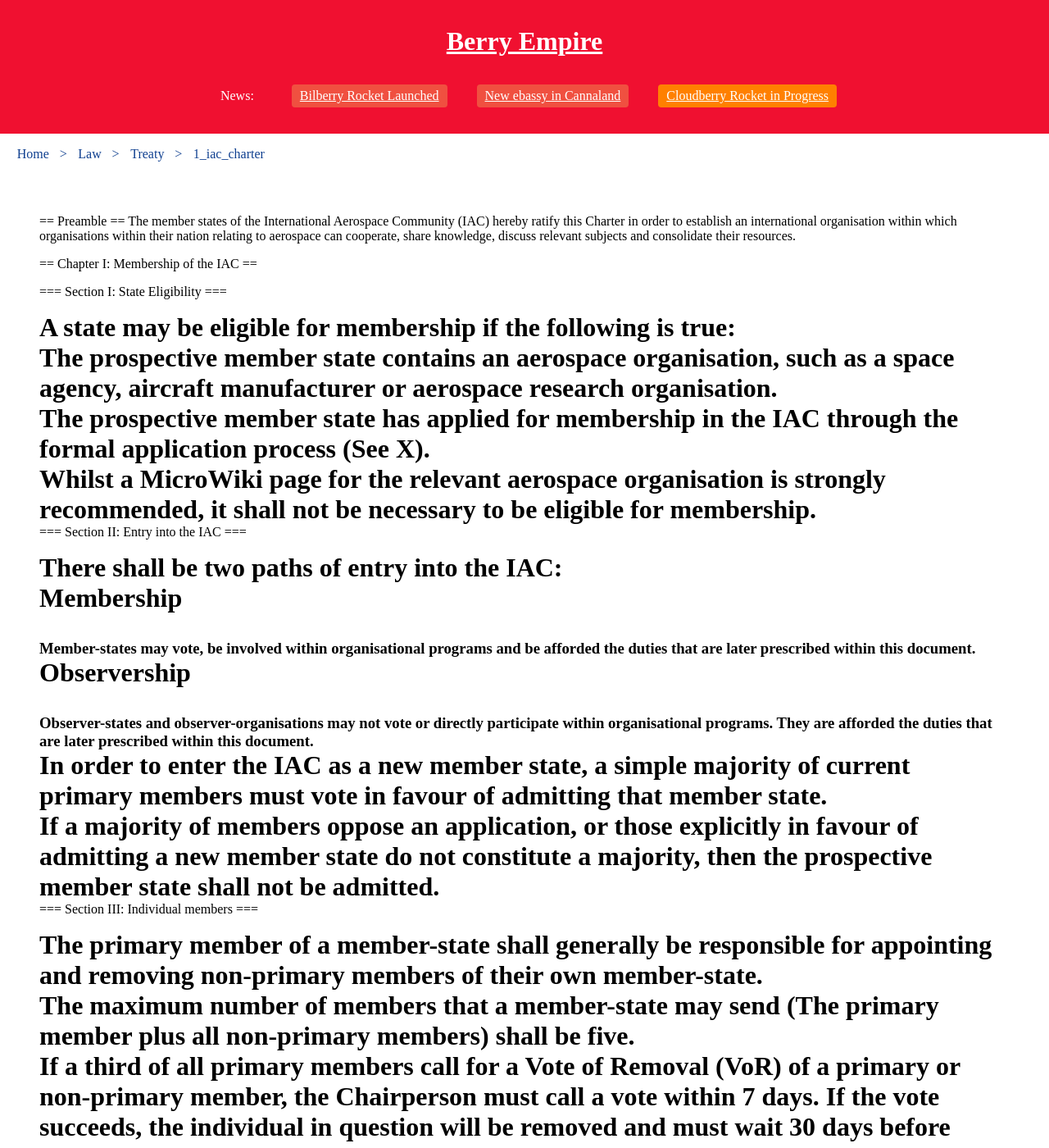
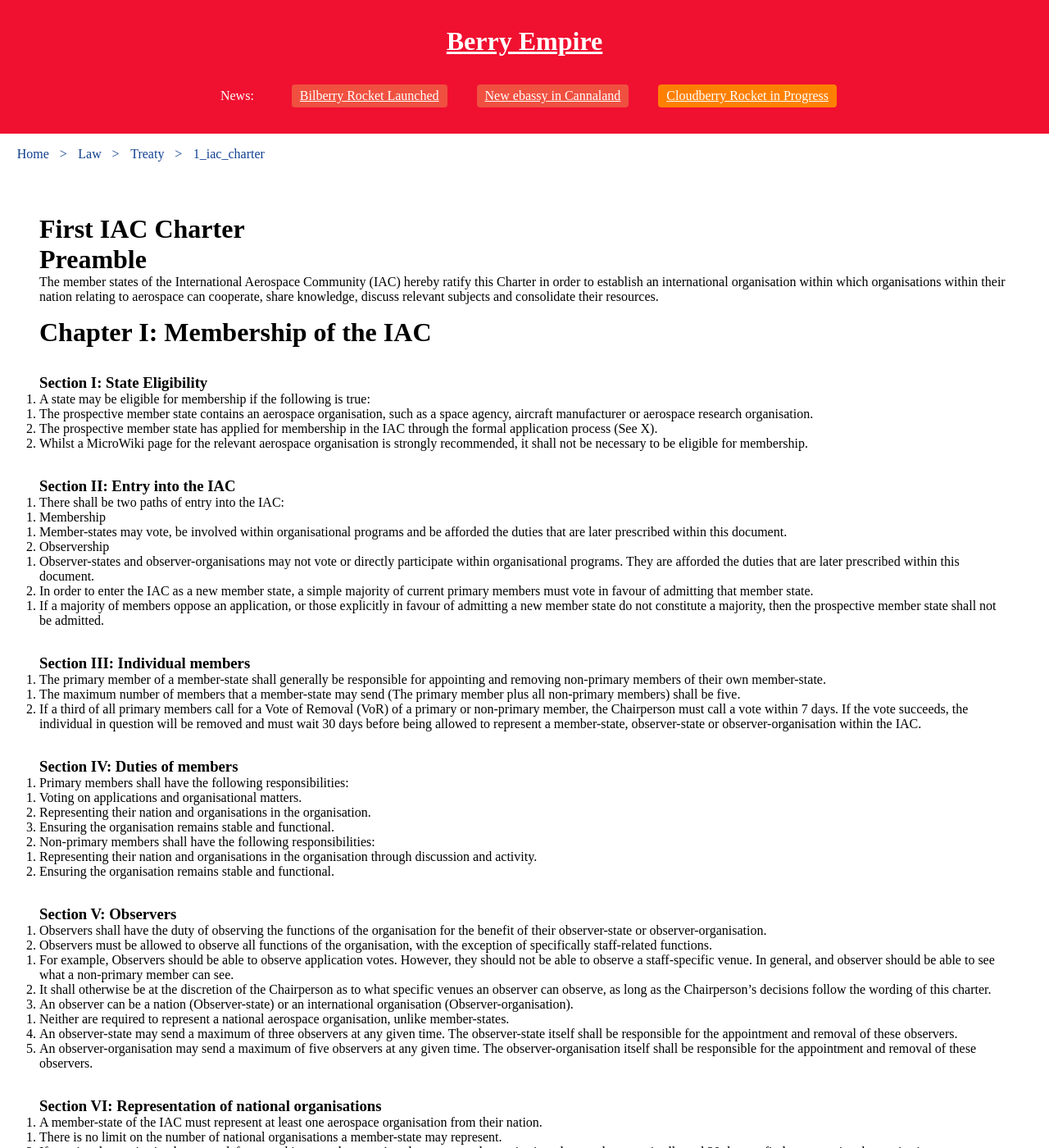
Before and after one commit to berryempire/berryempire.github.io, a Jekyll site: the page built from law/treaty/1_iac_charter.md, in a window 1280 px wide and 1400 px high. Shown: the whole window at 82% size. Built offline with Jekyll 4.4.1, drawn with Linux system fonts in a browser that asks for light colours; our own code applies the rules of GitHub Pages for plain Markdown files; some of the changed text lies outside the part shown.

Commit message:
Update 1_iac_charter.md

```diff
--- a/law/treaty/1_iac_charter.md
+++ b/law/treaty/1_iac_charter.md
@@ -1,126 +1,99 @@
-== Preamble ==
-The member states of the International Aerospace Community (IAC) hereby ratify this Charter in order to establish an international organisation within which organisations within their nation relating to aerospace can cooperate, share knowledge, discuss relevant subjects and consolidate their resources.
-
-== Chapter I: Membership of the IAC ==
-
-=== Section I: State Eligibility ===
-
-# A state may be eligible for membership if the following is true:
-## The prospective member state contains an aerospace organisation, such as a space agency, aircraft manufacturer or aerospace research organisation.
-## The prospective member state has applied for membership in the IAC through the formal application process (See X).
-# Whilst a MicroWiki page for the relevant aerospace organisation is strongly recommended, it shall not be necessary to be eligible for membership.
-
-=== Section II: Entry into the IAC ===
-
-# There shall be two paths of entry into the IAC:
-## Membership
-### Member-states may vote, be involved within organisational programs and be afforded the duties that are later prescribed within this document.
-## Observership
-### Observer-states and observer-organisations may not vote or directly participate within organisational programs. They are afforded the duties that are later prescribed within this document.
-# In order to enter the IAC as a new member state, a simple majority of current primary members must vote in favour of admitting that member state.
-## If a majority of members oppose an application, or those explicitly in favour of admitting a new member state do not constitute a majority, then the prospective member state shall not be admitted.
-
-=== Section III: Individual members ===
-
-# The primary member of a member-state shall generally be responsible for appointing and removing non-primary members of their own member-state.
-## The maximum number of members that a member-state may send (The primary member plus all non-primary members) shall be five.
-# If a third of all primary members call for a Vote of Removal (VoR) of a primary or non-primary member, the Chairperson must call a vote within 7 days. If the vote succeeds, the individual in question will be removed and must wait 30 days before being allowed to represent a member-state, observer-state or observer-organisation within the IAC.
-
-=== Section IV: Duties of members ===
-
-# Primary members shall have the following responsibilities:
-## Voting on applications and organisational matters.
-## Representing their nation and organisations in the organisation.
-## Ensuring the organisation remains stable and functional.
-# Non-primary members shall have the following responsibilities:
-## Representing their nation and organisations in the organisation through discussion and activity.
-## Ensuring the organisation remains stable and functional.
-
-=== Section V: Observers ===
-
-# Observers shall have the duty of observing the functions of the organisation for the benefit of their observer-state or observer-organisation.
-# Observers must be allowed to observe all functions of the organisation, with the exception of specifically staff-related functions.
-## For example, Observers should be able to observe application votes. However, they should not be able to observe a staff-specific venue. In general, and observer should be able to see what a non-primary member can see.
-## It shall otherwise be at the discretion of the Chairperson as to what specific venues an observer can observe, as long as the Chairperson’s decisions follow the wording of this charter.
-# An observer can be a nation (Observer-state) or an international organisation (Observer-organisation).
-## Neither are required to represent a national aerospace organisation, unlike member-states.
-# An observer-state may send a maximum of three observers at any given time. The observer-state itself shall be responsible for the appointment and removal of these observers.
-# An observer-organisation may send a maximum of five observers at any given time. The observer-organisation itself shall be responsible for the appointment and removal of these observers.
-
-=== Section VI: Representation of national organisations ===
-
-# A member-state of the IAC must represent at least one aerospace organisation from their nation.
-## There is no limit on the number of national organisations a member-state may represent.
-# If a national organisation becomes defunct, and is a member-state’s only represented organisation, the member-state is allowed 30 days to find a new national organisation to represent.
-
-=== Section VII: Removal of member-states ===
-
-# If a third of all primary members call for a Vote of Removal (VoR) of a fellow member-state, the Chairperson must call a vote within 7 days. If such a vote succeeds, the member-state is removed from the organisation, and must wait 30 days before reapplying.
-## This shall apply to member-states, not individuals.
-## This shall also not apply to national aerospace organisations within member-states.
-
-=== Section VIII: Withdrawal of member-states ===
-
-# If a member-state wishes to withdraw, the primary member must announce as such to the organisation.
-
-=== Section IX: Banning of member-states and individuals ===
-
-# If a third of all primary members call to ban a nation state, organisation or individual, the Chairperson must call a vote within 7 days. If the vote succeeds, the nation state, organisation or individual shall be banned from having any representation within the IAC.
-## This shall include being barred from being a primary member, non-primary member or observer for Individuals; being a member-state or observer state for a nation; being represented by any nation for an aerospace organisation; or observing for an international organisation.
-# An organisation, nation or individual may be barred regardless of whether they are a participant within the IAC.
-# A ban may be lifted at any time after a period of 30 days. If a third of all primary members call for a ban to be lifted, the Chairperson must call a vote within 7 days.
-## If the vote succeeds, the ban shall be lifted and the individual, organisation or nation shall be notified by the Chairperson.
-
-== Chapter II: Functions of the organisation ==
-
-=== Section I: The Chairperson ===
-
-# The Chairperson shall have the following responsibilities:
-## All responsibilities of primary members.
-## Organising votes on applications and organisational matters.
-### This shall include calling and ending such votes.
-## Representing the organisation overall.
-## Moderating the organisation’s discussions.
-## Enforcing votes.
-## Managing program Administrators.
-## Keeping a record of votes and statues.
-# The Chairperson shall operate on a rotor system. Every two months, at midnight on the first of the month, a new Chairperson shall take up the position.
-## The rotor shall move between primary members in order of the date of entry of their member-state.
-## At the end of the rotor, the cycle shall begin again at the beginning.
-## Where new members join, they shall be added to the rotor of the next cycle.
-
-=== Section II: The Applications Officer ===
-
-# The Applications Officer shall be responsible handling the application form, and notifying the organisation of any new applicants.
-# The Applications Officer shall be appointed by the Chairperson, and confirmed by vote. Both of these must be met for an individual to assume the position.
-# The Applications Officer must be either a primary or non-primary member of a member-state.
-
-=== Section III: Voting ===
-
-# All votes shall require a simple majority of all member-states to succeed.
-## The only exception to this is the ratification of a new Charter, which shall require a unanimous vote to succeed.
-# On all votes, Delegates must be offered three options for which to vote for: Support, Abstain and Oppose.
-# Every member-state shall be afforded one vote.
-## The primary member of that member-state shall be responsible for voting.
-# Votes shall be recorded by the Chairperson.
-## These records shall be kept in a designated, online space where all members and non-members alike may access them.
-## Applications, statues and miscellaneous votes shall all be recorded separately.
-### Ideally, applications and miscellaneous votes should be recorded in similar fashions, whilst statues should be documented more thoroughly.
-
-=== Section IV: Programs ===
-
-# For a program to be created, the Chairperson must bring a vote to the member-states.
-# The Chairperson shall be the default Administrator of a program, unless they designate an Administrator for a program.
-## The Administrator need not be elected by member-states to assume the position.
-## An Administrator must be a primary or non-primary member of a member-state.
-## The Chairperson shall be responsible for the appointment and removal of Administrators.
-# A program should aim to accomplish a goal, usually within a set time frame, by bringing the organisations of member-states together to cooperate.
-
-=== Section V: Record of Statutes ===
-
-# A statute of the IAC shall be defined as a vote passed by member-states (excluding applications), that  will usually regulate the activities of any individual, nation or organisation represented (ie. participates in any capacity within the organisation, so including both members and observers) within the IAC.
-# The Chairperson shall be responsible for recording statutes in a publicly-available fashion.
-
-== Amendments ==
-
-== Notes ==
+## First IAC Charter
+<h2><span class="mw-headline" id="Preamble">Preamble</span></h2>
+<p>The member states of the International Aerospace Community (IAC) hereby ratify this Charter in order to establish an international organisation within which organisations within their nation relating to aerospace can cooperate, share knowledge, discuss relevant subjects and consolidate their resources.
+</p>
+<h2><span class="mw-headline" id="Chapter_I:_Membership_of_the_IAC">Chapter I: Membership of the IAC</span></h2>
+<h3><span class="mw-headline" id="Section_I:_State_Eligibility">Section I: State Eligibility</span></h3>
+<ol><li>A state may be eligible for membership if the following is true:
+<ol><li>The prospective member state contains an aerospace organisation, such as a space agency, aircraft manufacturer or aerospace research organisation.</li>
+<li>The prospective member state has applied for membership in the IAC through the formal application process (See X).</li></ol></li>
+<li>Whilst a MicroWiki page for the relevant aerospace organisation is strongly recommended, it shall not be necessary to be eligible for membership.</li></ol>
+<h3><span class="mw-headline" id="Section_II:_Entry_into_the_IAC">Section II: Entry into the IAC</span></h3>
+<ol><li>There shall be two paths of entry into the IAC:
+<ol><li>Membership
+<ol><li>Member-states may vote, be involved within organisational programs and be afforded the duties that are later prescribed within this document.</li></ol></li>
+<li>Observership
+<ol><li>Observer-states and observer-organisations may not vote or directly participate within organisational programs. They are afforded the duties that are later prescribed within this document.</li></ol></li></ol></li>
+<li>In order to enter the IAC as a new member state, a simple majority of current primary members must vote in favour of admitting that member state.
+<ol><li>If a majority of members oppose an application, or those explicitly in favour of admitting a new member state do not constitute a majority, then the prospective member state shall not be admitted.</li></ol></li></ol>
+<h3><span class="mw-headline" id="Section_III:_Individual_members">Section III: Individual members</span></h3>
+<ol><li>The primary member of a member-state shall generally be responsible for appointing and removing non-primary members of their own member-state.
+<ol><li>The maximum number of members that a member-state may send (The primary member plus all non-primary members) shall be five.</li></ol></li>
+<li>If a third of all primary members call for a Vote of Removal (VoR) of a primary or non-primary member, the Chairperson must call a vote within 7 days. If the vote succeeds, the individual in question will be removed and must wait 30 days before being allowed to represent a member-state, observer-state or observer-organisation within the IAC.</li></ol>
+<h3><span class="mw-headline" id="Section_IV:_Duties_of_members">Section IV: Duties of members</span></h3>
+<ol><li>Primary members shall have the following responsibilities:
+<ol><li>Voting on applications and organisational matters.</li>
+<li>Representing their nation and organisations in the organisation.</li>
+<li>Ensuring the organisation remains stable and functional.</li></ol></li>
+<li>Non-primary members shall have the following responsibilities:
+<ol><li>Representing their nation and organisations in the organisation through discussion and activity.</li>
+<li>Ensuring the organisation remains stable and functional.</li></ol></li></ol>
+<h3><span class="mw-headline" id="Section_V:_Observers">Section V: Observers</span></h3>
+<ol><li>Observers shall have the duty of observing the functions of the organisation for the benefit of their observer-state or observer-organisation.</li>
+<li>Observers must be allowed to observe all functions of the organisation, with the exception of specifically staff-related functions.
+<ol><li>For example, Observers should be able to observe application votes. However, they should not be able to observe a staff-specific venue. In general, and observer should be able to see what a non-primary member can see.</li>
+<li>It shall otherwise be at the discretion of the Chairperson as to what specific venues an observer can observe, as long as the Chairperson’s decisions follow the wording of this charter.</li></ol></li>
+<li>An observer can be a nation (Observer-state) or an international organisation (Observer-organisation).
+<ol><li>Neither are required to represent a national aerospace organisation, unlike member-states.</li></ol></li>
+<li>An observer-state may send a maximum of three observers at any given time. The observer-state itself shall be responsible for the appointment and removal of these observers.</li>
+<li>An observer-organisation may send a maximum of five observers at any given time. The observer-organisation itself shall be responsible for the appointment and removal of these observers.</li></ol>
+<h3><span class="mw-headline" id="Section_VI:_Representation_of_national_organisations">Section VI: Representation of national organisations</span></h3>
+<ol><li>A member-state of the IAC must represent at least one aerospace organisation from their nation.
+<ol><li>There is no limit on the number of national organisations a member-state may represent.</li></ol></li>
+<li>If a national organisation becomes defunct, and is a member-state’s only represented organisation, the member-state is allowed 30 days to find a new national organisation to represent.</li></ol>
+<h3><span class="mw-headline" id="Section_VII:_Removal_of_member-states">Section VII: Removal of member-states</span></h3>
+<ol><li>If a third of all primary members call for a Vote of Removal (VoR) of a fellow member-state, the Chairperson must call a vote within 7 days. If such a vote succeeds, the member-state is removed from the organisation, and must wait 30 days before reapplying.
+<ol><li>This shall apply to member-states, not individuals.</li>
+<li>This shall also not apply to national aerospace organisations within member-states.</li></ol></li></ol>
+<h3><span class="mw-headline" id="Section_VIII:_Withdrawal_of_member-states">Section VIII: Withdrawal of member-states</span></h3>
+<ol><li>If a member-state wishes to withdraw, the primary member must announce as such to the organisation.</li></ol>
+<h3><span class="mw-headline" id="Section_IX:_Banning_of_member-states_and_individuals">Section IX: Banning of member-states and individuals</span></h3>
+<ol><li>If a third of all primary members call to ban a nation state, organisation or individual, the Chairperson must call a vote within 7 days. If the vote succeeds, the nation state, organisation or individual shall be banned from having any representation within the IAC.
+<ol><li>This shall include being barred from being a primary member, non-primary member or observer for Individuals; being a member-state or observer state for a nation; being represented by any nation for an aerospace organisation; or observing for an international organisation.</li></ol></li>
+<li>An organisation, nation or individual may be barred regardless of whether they are a participant within the IAC.</li>
+<li>A ban may be lifted at any time after a period of 30 days. If a third of all primary members call for a ban to be lifted, the Chairperson must call a vote within 7 days.
+<ol><li>If the vote succeeds, the ban shall be lifted and the individual, organisation or nation shall be notified by the Chairperson.</li></ol></li></ol>
+<h2><span class="mw-headline" id="Chapter_II:_Functions_of_the_organisation">Chapter II: Functions of the organisation</span></h2>
+<h3><span class="mw-headline" id="Section_I:_The_Chairperson">Section I: The Chairperson</span></h3>
+<ol><li>The Chairperson shall have the following responsibilities:
+<ol><li>All responsibilities of primary members.</li>
+<li>Organising votes on applications and organisational matters.
+<ol><li>This shall include calling and ending such votes.</li></ol></li>
+<li>Representing the organisation overall.</li>
+<li>Moderating the organisation’s discussions.</li>
+<li>Enforcing votes.</li>
+<li>Managing program Administrators.</li>
+<li>Keeping a record of votes and statues.</li></ol></li>
+<li>The Chairperson shall operate on a rotor system. Every two months, at midnight on the first of the month, a new Chairperson shall take up the position.
+<ol><li>The rotor shall move between primary members in order of the date of entry of their member-state.</li>
+<li>At the end of the rotor, the cycle shall begin again at the beginning.</li>
+<li>Where new members join, they shall be added to the rotor of the next cycle.</li></ol></li></ol>
+<h3><span class="mw-headline" id="Section_II:_The_Applications_Officer">Section II: The Applications Officer</span></h3>
+<ol><li>The Applications Officer shall be responsible handling the application form, and notifying the organisation of any new applicants.</li>
+<li>The Applications Officer shall be appointed by the Chairperson, and confirmed by vote. Both of these must be met for an individual to assume the position.</li>
+<li>The Applications Officer must be either a primary or non-primary member of a member-state.</li></ol>
+<h3><span class="mw-headline" id="Section_III:_Voting">Section III: Voting</span></h3>
+<ol><li>All votes shall require a simple majority of all member-states to succeed.
+<ol><li>The only exception to this is the ratification of a new Charter, which shall require a unanimous vote to succeed.</li></ol></li>
+<li>On all votes, Delegates must be offered three options for which to vote for: Support, Abstain and Oppose.</li>
+<li>Every member-state shall be afforded one vote.
+<ol><li>The primary member of that member-state shall be responsible for voting.</li></ol></li>
+<li>Votes shall be recorded by the Chairperson.
+<ol><li>These records shall be kept in a designated, online space where all members and non-members alike may access them.</li>
+<li>Applications, statues and miscellaneous votes shall all be recorded separately.
+<ol><li>Ideally, applications and miscellaneous votes should be recorded in similar fashions, whilst statues should be documented more thoroughly.</li></ol></li></ol></li></ol>
+<h3><span class="mw-headline" id="Section_IV:_Programs">Section IV: Programs</span></h3>
+<ol><li>For a program to be created, the Chairperson must bring a vote to the member-states.</li>
+<li>The Chairperson shall be the default Administrator of a program, unless they designate an Administrator for a program.
+<ol><li>The Administrator need not be elected by member-states to assume the position.</li>
+<li>An Administrator must be a primary or non-primary member of a member-state.</li>
+<li>The Chairperson shall be responsible for the appointment and removal of Administrators.</li></ol></li>
+<li>A program should aim to accomplish a goal, usually within a set time frame, by bringing the organisations of member-states together to cooperate.</li></ol>
+<h3><span class="mw-headline" id="Section_V:_Record_of_Statutes">Section V: Record of Statutes</span></h3>
+<ol><li>A statute of the IAC shall be defined as a vote passed by member-states (excluding applications), that&nbsp; will usually regulate the activities of any individual, nation or organisation represented (ie. participates in any capacity within the organisation, so including both members and observers) within the IAC.</li>
+<li>The Chairperson shall be responsible for recording statutes in a publicly-available fashion.</li></ol>
+<h2><span class="mw-headline" id="Amendments">Amendments</span></h2>
+<h2><span class="mw-headline" id="Notes">Notes</span></h2>
+<h2><span class="mw-headline" id="References">References</span></h2>
+<div class="reflist" style="list-style-type: decimal;">
+</div>
```
